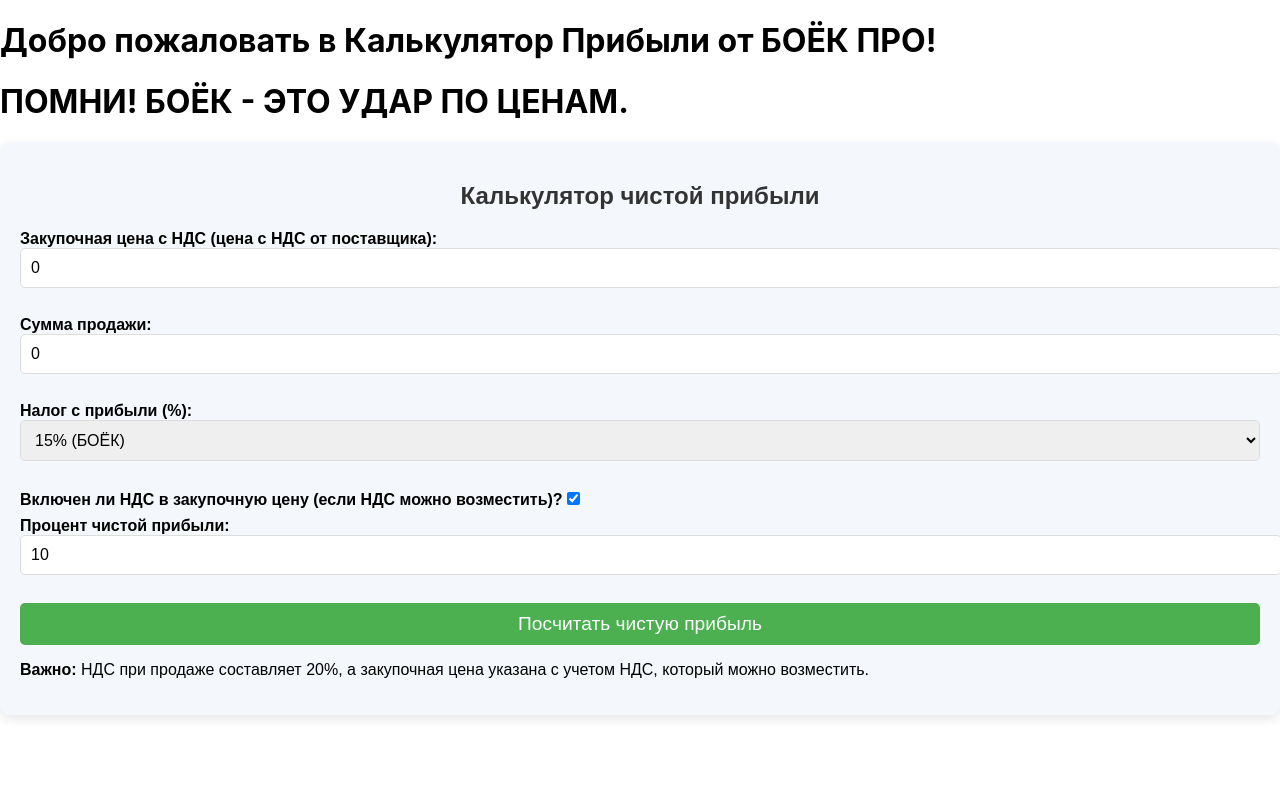
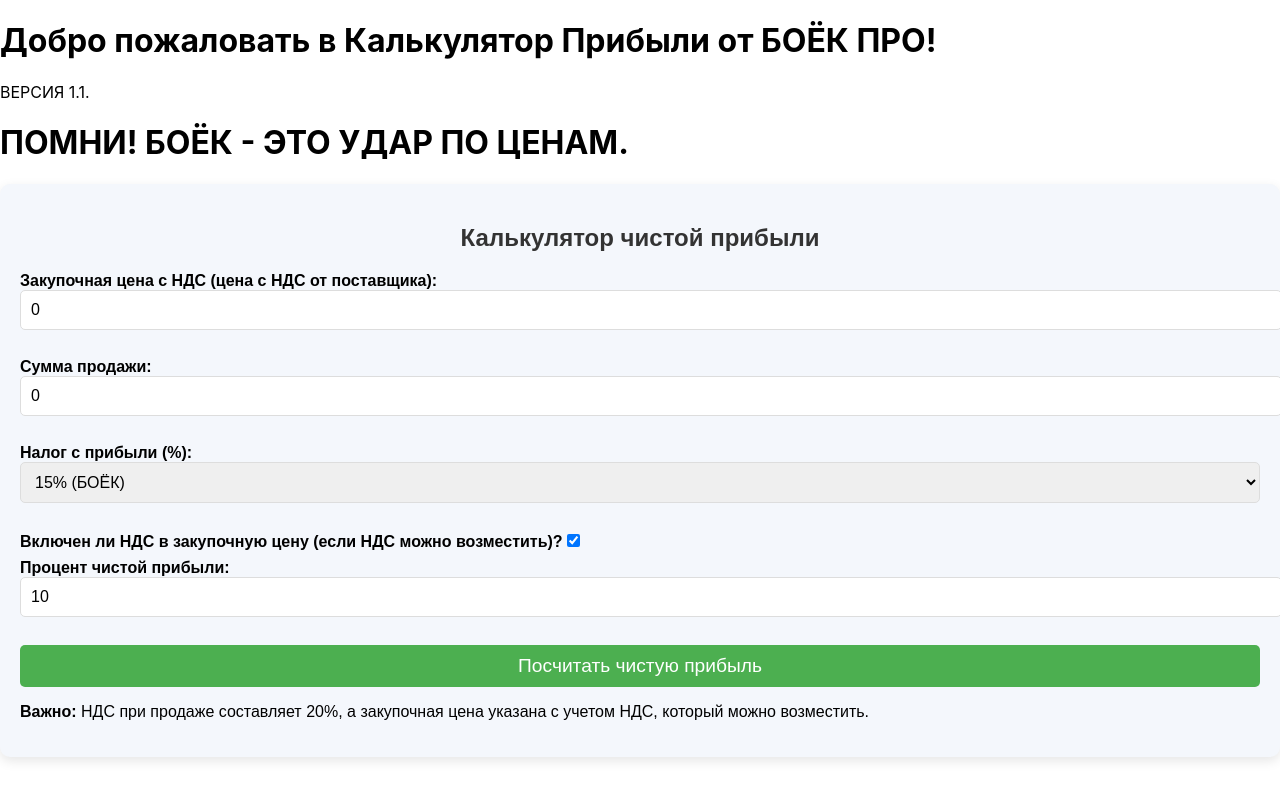
Before and after one commit to AyvarsKr/profit-calculator, a React (Create React App) app: page / in a window 1280 px wide. Built offline with nearby package versions, Linux system fonts and the light colour scheme.

Commit message:
Обновления

```diff
--- a/src/App.js
+++ b/src/App.js
@@ -6,6 +6,7 @@
   return (
     <div className="App">
       <h1>Добро пожаловать в Калькулятор Прибыли от БОЁК ПРО!</h1>
+      <p>ВЕРСИЯ 1.1.</p>
       <h1>ПОМНИ! БОЁК - ЭТО УДАР ПО ЦЕНАМ.</h1>
       <ProfitCalculator /> {/* Использование компонента */}
     </div>
```
